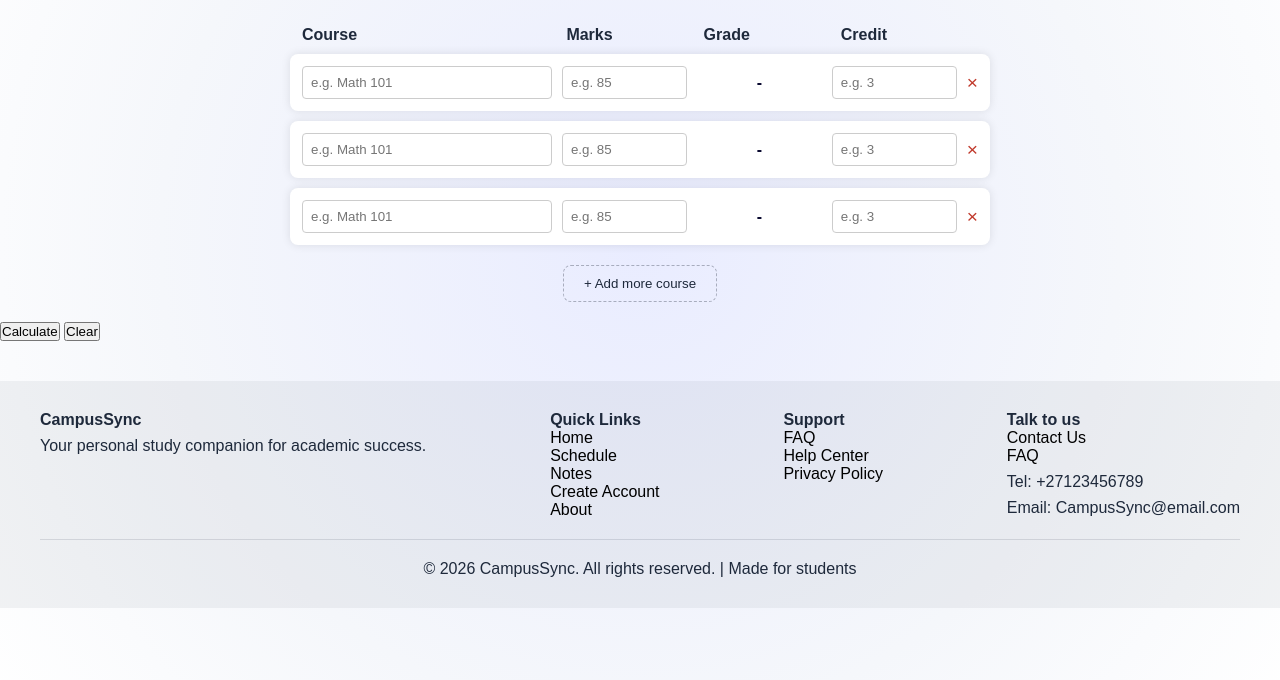
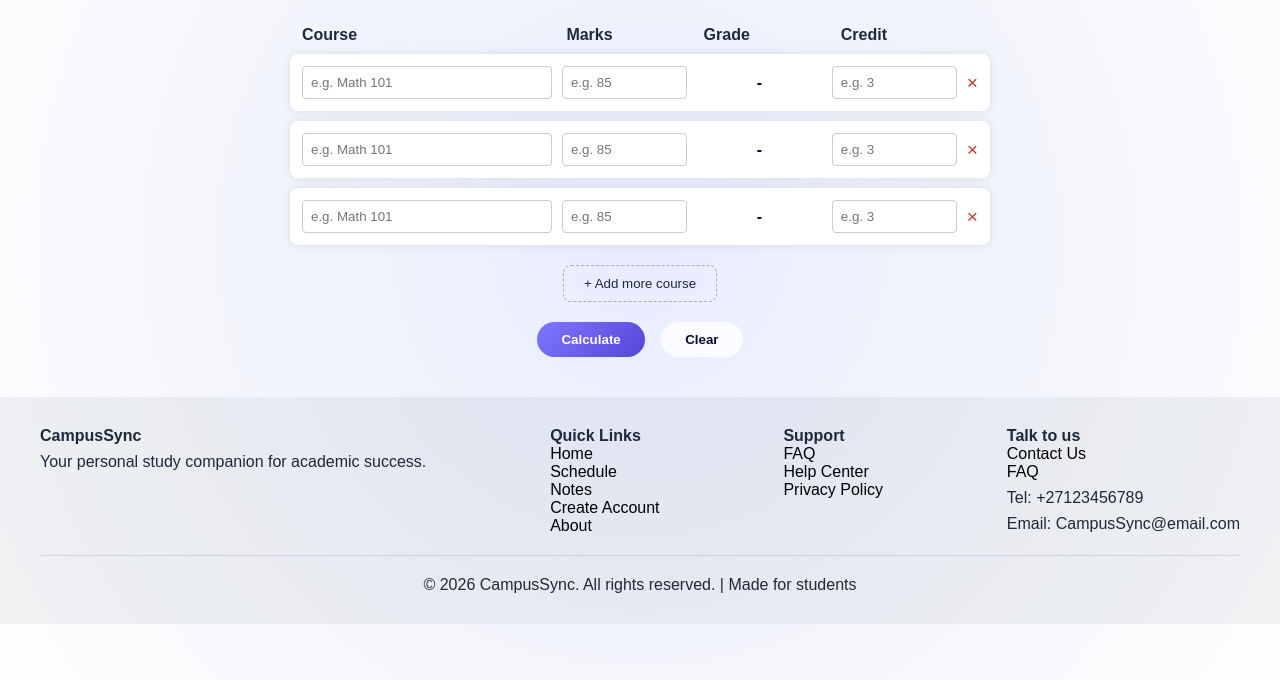
Before and after one commit to Lusani-Rams1/ReminderApp, a plain HTML site: page gpa.html in a window 1280 px wide. Shown: the part 76-756 px from the top of the page. Drawn offline with Linux system fonts and the light colour scheme.

Commit message:
updates gpa css and task

```diff
--- a/CSS/gpa.css
+++ b/CSS/gpa.css
@@ -306,6 +306,44 @@ p, h1, h2, h3, h4 {
     color: var(--card-text);
 }
 
+.gpa-actions {
+    text-align: center;
+    margin-bottom: 20px;
+}
+
+.gpa-actions button {
+    padding: 10px 24px;
+    border-radius: 25px;
+    border: none;
+    font-weight: bold;
+    cursor: pointer;
+    margin: 0 6px;
+    transition: 0.2s ease;
+}
+
+.btn-calculate {
+    background: linear-gradient(135deg, var(--accent) 0%, var(--accent-2) 100%);
+    color: white;
+}
+
+.btn-calculate:hover {
+    filter: brightness(1.08);
+}
+
+.btn-clear {
+    background: rgba(255, 255, 255, 0.8);
+    color: var(--card-text);
+}
+
+body.dark .btn-clear {
+    background: rgba(255, 255, 255, 0.15);
+    color: var(--text);
+}
+
+.btn-clear:hover {
+    filter: brightness(0.96);
+}
+
 .gpa-result {
     text-align: center;
     font-size: 1.4rem;
```
Also changed, not shown: tasks.html (+1 -0 lines).
